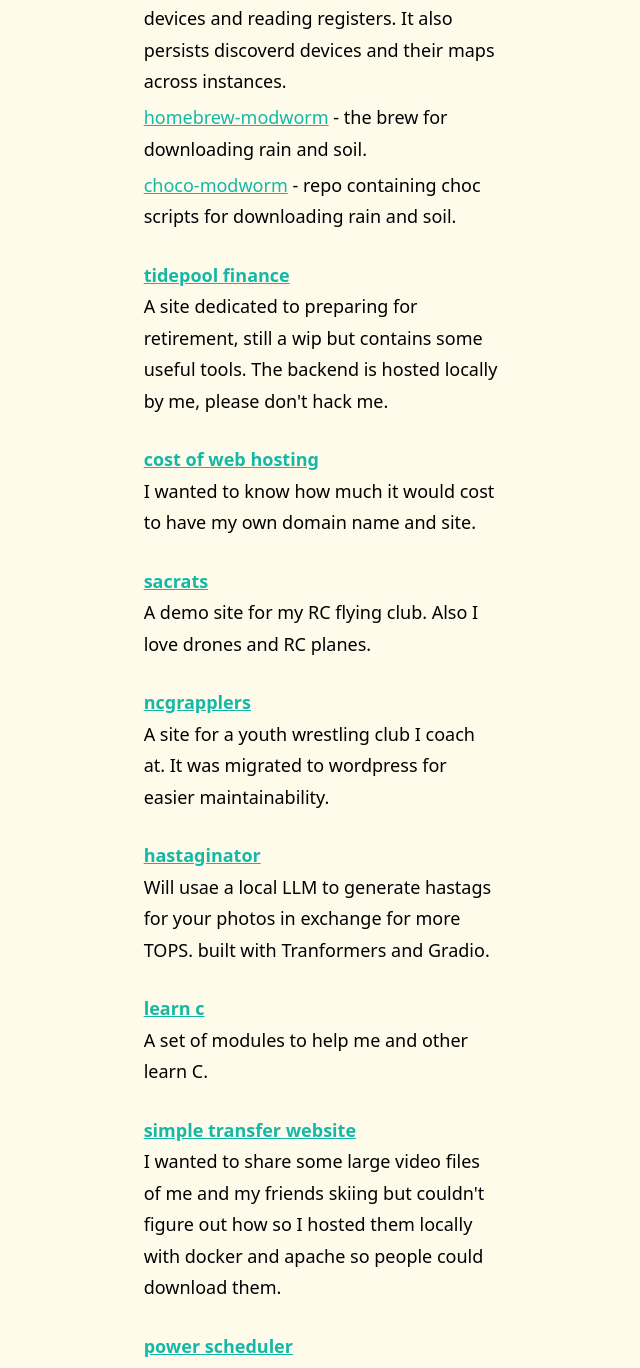
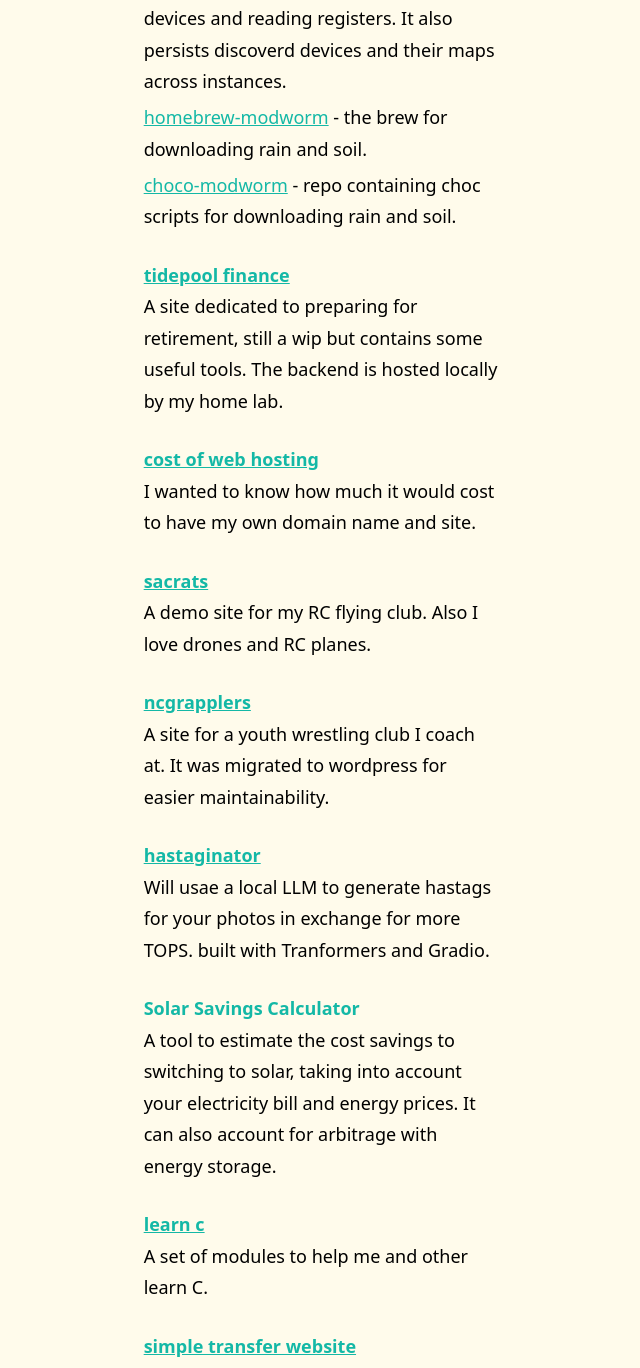
Before and after one commit to manavsu/manav_dev, a SvelteKit app: page / in a window 1280 px wide. Shown: the part 1304-2672 px from the top of the page, without its empty margins (319-959 px from the left). Built offline with nearby package versions, Linux system fonts and the light colour scheme.

Commit message:
added solar savings calculator

```diff
--- a/src/routes/+page.svelte
+++ b/src/routes/+page.svelte
@@ -31,7 +31,7 @@
 
 		<div>
 			<a class="font-bold" href="https://tidepoolfinance.com/">tidepool finance</a>
-			<p>A site dedicated to preparing for retirement, still a wip but contains some useful tools. The backend is hosted locally by me, please don't hack me.</p>
+			<p>A site dedicated to preparing for retirement, still a wip but contains some useful tools. The backend is hosted locally by my home lab.</p>
 		</div>
 
 		<div>
@@ -52,6 +52,11 @@
 		<div>
 			<a class="font-bold" href="https://github.com/manavsu/hastaginator">hastaginator</a>
 			<p>Will usae a local LLM to generate hastags for your photos in exchange for more TOPS. built with Tranformers and Gradio.</p>
+		</div>
+
+		<div>
+			<p class="font-bold text-teal-500">Solar Savings Calculator</p>
+			<p>A tool to estimate the cost savings to switching to solar, taking into account your electricity bill and energy prices. It can also account for arbitrage with energy storage.</p>
 		</div>
 
 		<div>
```
